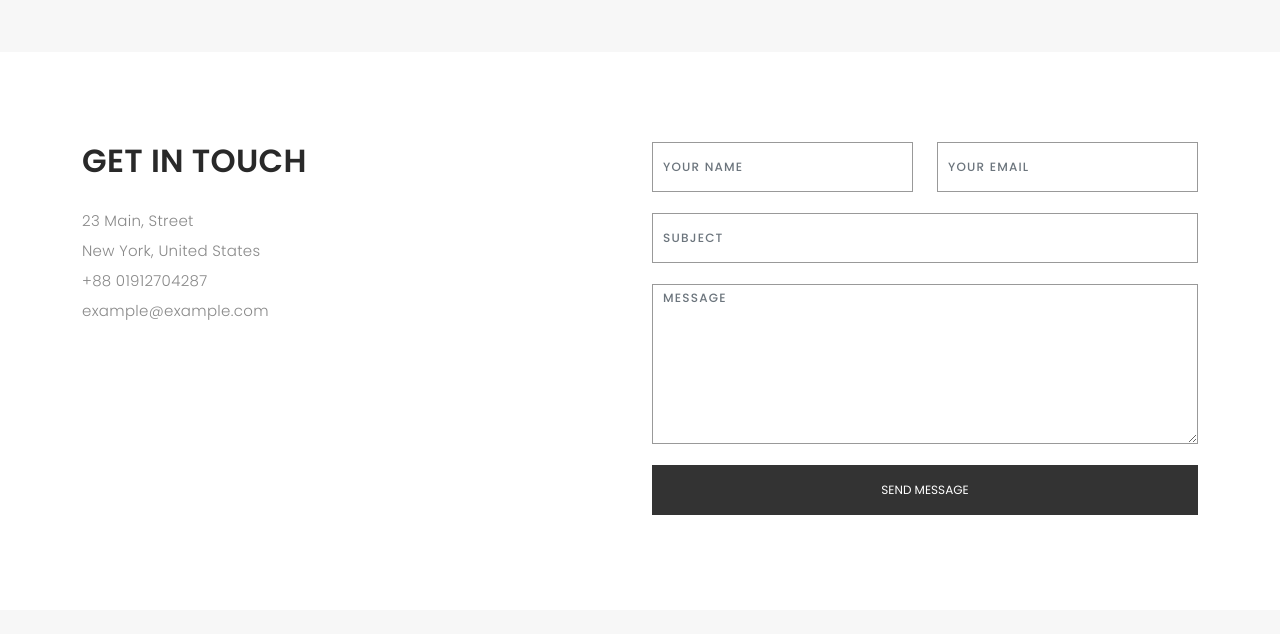
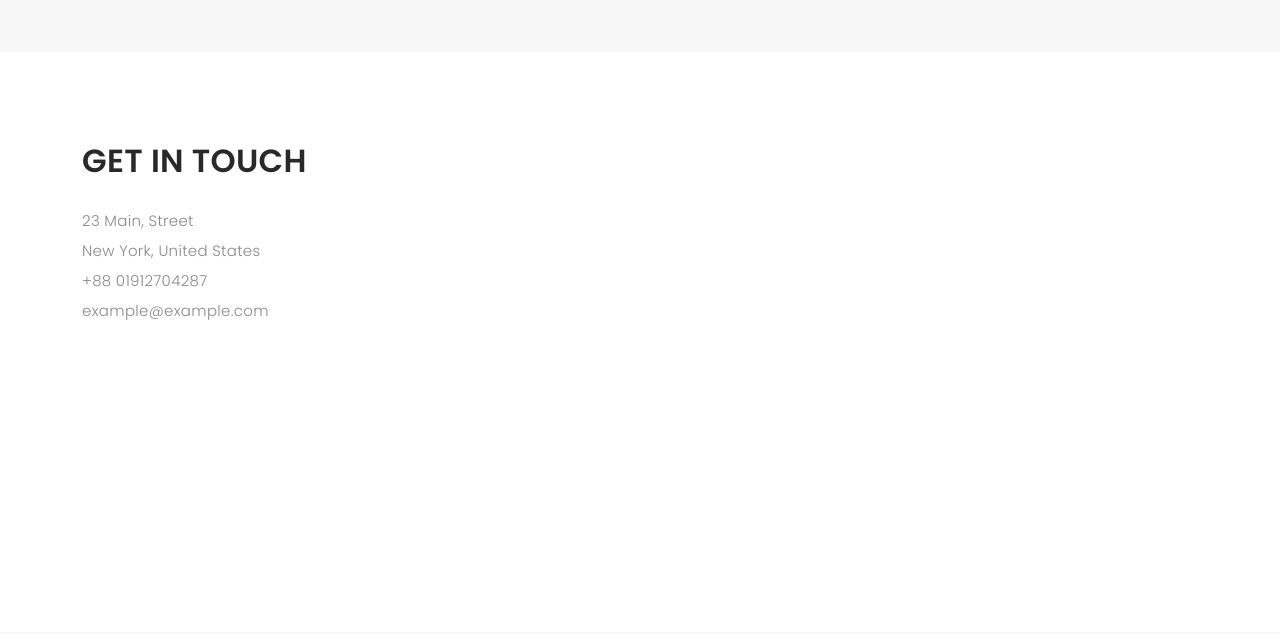
Before and after one commit to 2054raushan/raushan-portfolio.github.io, a plain HTML site: page index.html in a window 1280 px wide. Shown: the part 3280-3914 px from the top of the page. Drawn offline with nearby package versions, Linux system fonts and the light colour scheme; a script that the page names is missing; a web font is replaced by a local one.

Commit message:
conatct form added

```diff
--- a/index.html
+++ b/index.html
@@ -354,7 +354,7 @@
             </div>
 
             <div class="col-lg-6">
-              <form action="forms/contact.php" method="post" role="form" class="php-email-form">
+              <!-- <form action="forms/contact.php" method="post" role="form" class="php-email-form">
                 <div class="row gy-3">
 
                   <div class="col-lg-6">
@@ -392,7 +392,8 @@
                   </div>
 
                 </div>
-              </form>
+              </form> -->
+              <div data-tf-widget="jv1LgPQl" data-tf-iframe-props="title=Contact me" data-tf-medium="snippet" style="width:100%;height:400px;"></div><script src="//embed.typeform.com/next/embed.js"></script>
             </div>
           </div>
         </div>
```
